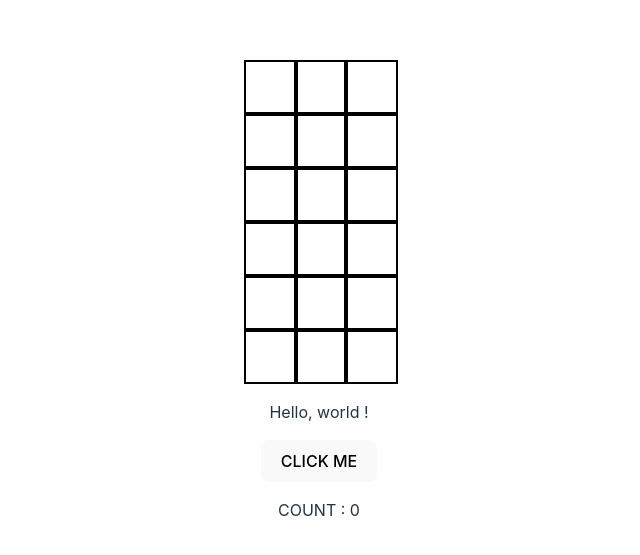
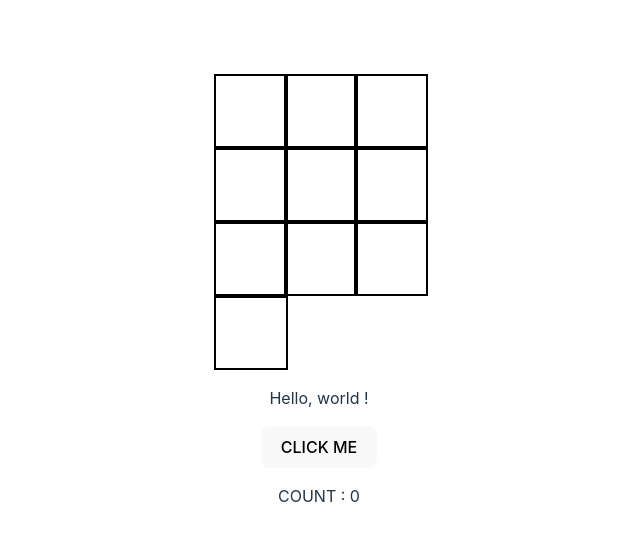
Before and after one commit to jabrij93/ticktacktoe, a React (Vite) app: page / in a window 1280 px wide. Shown: the part 101-656 px from the top of the page, without its empty margins (321-961 px from the left). Built offline with nearby package versions, Linux system fonts and the light colour scheme.

Commit message:
grid displayed but have extra 1(good practice)

```diff
--- a/components/Squares.jsx
+++ b/components/Squares.jsx
@@ -2,18 +2,17 @@ let square = [];
 
 const Squares = ({ data }) => {
 
-    for (let i=0; i<9; i++) {
+    for (let i=0; i<5; i++) {
         square.push(
         <div
             style={{
-            height: '50px',
-            width: '50px',
+            height: '70px',
+            width: '70px',
             border: 'solid black 2px',
             color: 'grey',
             display: 'inline-block',
             }}
-        >
-        </div>
+        />
         )
     }
 
@@ -21,7 +20,7 @@ const Squares = ({ data }) => {
         <div style=
         {{
             display:'grid',
-            gridTemplateColumns: 'repeat(3, 50px)'
+            gridTemplateColumns: 'repeat(3, 70px)'
         }}> {square} </div>
     )
 }
```
